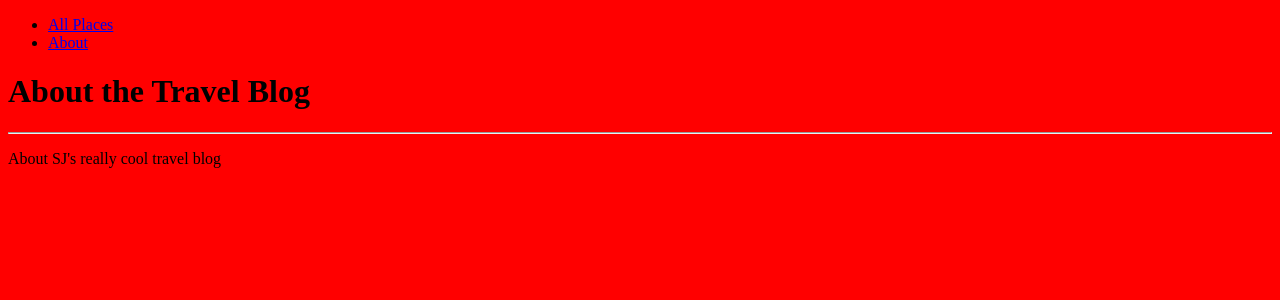
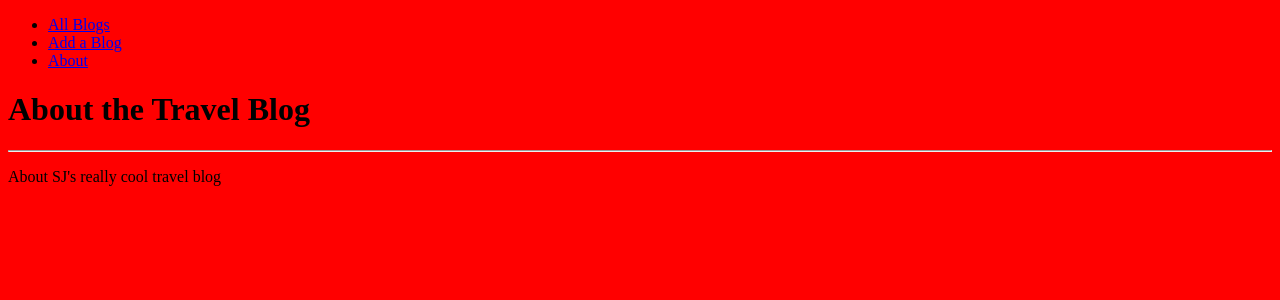
Before and after one commit to sarahgaled/Nomadic-Matt, a Django app: page /about/ in a window 1280 px wide. Shown: the top 300 px of the page. Run offline with Django 3.2, Linux system fonts and the light colour scheme.

Commit message:
fixing the urls

```diff
--- a/main_app/templates/base.html
+++ b/main_app/templates/base.html
@@ -28,8 +28,9 @@
     </div>
     <nav>
       <ul>
-        <li><a href="/places">All Places</a></li>
-        <li><a href="/about">About</a></li>
+        <li><a href="{% url 'blogs_index' %}">All Blogs</a></li>
+        <li><a href="{% url 'blogs_create' %}">Add a Blog</a></li>
+        <li><a href="{% url 'about' %}">About</a></li>
       </ul>
     </nav>
   </header>
```
